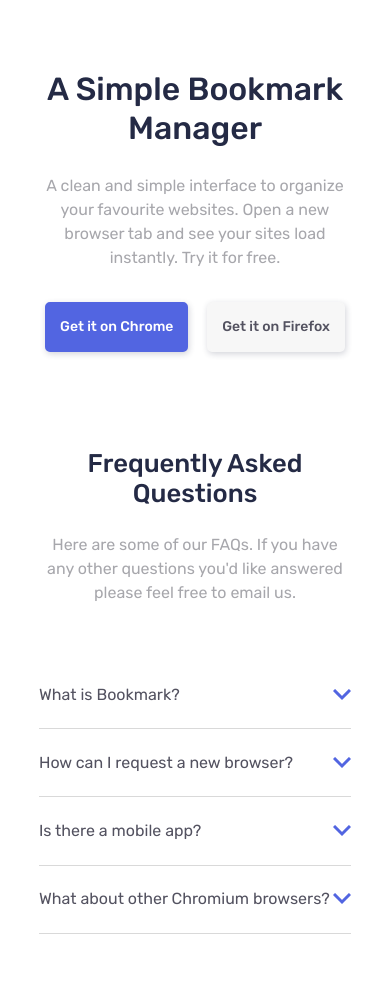
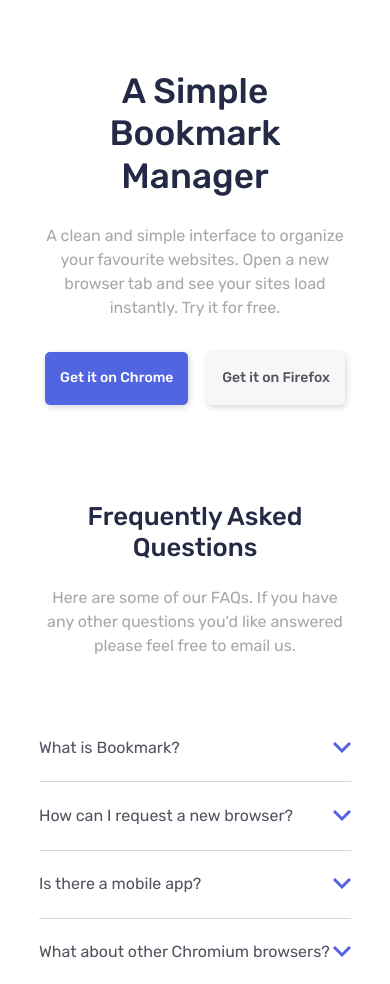
Before and after one commit to H3llynx/5.Bookmark-React, a React (Vite) app: page / in a window 390 px wide. Shown: the part 576-1560 px from the top of the page. Built offline with nearby package versions, Linux system fonts and the light colour scheme.

Commit message:
feat/finished FAQ section and added new button variant to match the non-hero section one

```diff
--- a/src/components/atoms/Button.tsx
+++ b/src/components/atoms/Button.tsx
@@ -1,14 +1,15 @@
 interface ButtonProps {
   text: string;
-  color: "redNav" | "redNews" | "blue" | "grey";
+  color: "redNav" | "redNews" | "blueHero" | "blueSections" | "grey";
 }
 
 export function Button({ text, color }: ButtonProps) {
 
   const variants = {
-    redNav: "my-button uppercase py-[0.9rem] px-[0.8rem] border-white w-full md:w-auto md:px-2 md:py-[0.7rem] md:bg-red md:text-white md:hover:bg-white md:hover:text-red md:border-red group-has-checked:mt-2",
-    redNews: "my-button font-medium py-[0.9rem] px-[0.8rem] border-red bg-red w-full text-sm text-white md:px-[1.6rem] md:py-[0.75rem] md:w-auto md:hover:bg-white md:hover:text-red",
-    blue: "my-button font-medium py-[0.8rem] px-[0.8rem] border-blue bg-blue text-white md:px-[1.6rem] hover:text-blue hover:bg-white",
+    redNav: "my-button uppercase py-[0.9rem] px-[0.8rem] border-white md:w-auto md:px-2 md:py-[0.7rem] md:bg-red md:text-white md:border-red md:hover:bg-white md:hover:text-red w-full group-has-checked:mt-2",
+    redNews: "my-button font-medium py-[0.9rem] px-[0.8rem] border-red bg-red text-sm text-white md:px-[1.6rem] md:py-[0.75rem] md:w-auto md:hover:bg-white md:hover:text-red w-full;",
+    blueHero: "my-button blue-button py-[0.9rem] px-[0.8rem] md:px-[1.6rem]",
+    blueSections: "my-button blue-button py-[0.8rem] px-[1.5rem]",
     grey: "my-button font-medium py-[0.8rem] px-[0.8rem] border-grey-btn bg-grey-btn text-grey-dark md:px-[1.6rem] hover:bg-white hover:border-grey-dark"
   }
 
--- a/src/components/molecules/FaqBlock.tsx
+++ b/src/components/molecules/FaqBlock.tsx
@@ -2,7 +2,7 @@
 
 export function FaqBlock() {
   return (
-        <div className="m-auto max-w-[550px] my-3.5 border-separators sm:border-t">
+    <div className="m-auto max-w-[550px] my-3.5 text-left border-separators sm:border-t">
       <Details title="What is Bookmark?" p="
                     Integer vulputate diam id blandit dapibus. Curabitur auctor elit nec magna tristique tempus.
                   Curabitur ornare, odio vel sagittis consequat, erat justo posuere felis, ut consectetur lorem
--- a/src/components/molecules/HeroFloatingText.tsx
+++ b/src/components/molecules/HeroFloatingText.tsx
@@ -7,7 +7,7 @@
             <p className="md:text-left">A clean and simple interface to organize your favourite websites. Open a new browser
                 tab and see your sites load instantly. Try it for free.</p>
             <div className="flex gap-[1.2rem] mt-2 justify-center md:justify-start text-sm">
-                <Button text="Get it on Chrome" color="blue" />
+                <Button text="Get it on Chrome" color="blueHero" />
                 <Button text="Get it on Firefox" color="grey" />
             </div>
         </div>
--- a/src/components/organisms/FaqSection.tsx
+++ b/src/components/organisms/FaqSection.tsx
@@ -9,7 +9,7 @@
       <p className="m-auto lg:max-w-[40vw]">Here are some of our FAQs. If you have any other questions you'd
         like answered please feel free to email us.</p>
       <FaqBlock />
-      <Button color="blue" text="More info" />
+      <Button color="blueSections" text="More info" />
     </section>
   )
 }
--- a/src/styles/styles.css
+++ b/src/styles/styles.css
@@ -73,13 +73,18 @@
         @apply absolute z-[-1] bg-blue w-[82%] aspect-16/10;
     }
 
+    .blue-button {
+        @apply font-medium border-blue bg-blue text-white hover:text-blue hover:bg-white
+    }
+
     .my-button {
         transition: 0.4s;
         border-radius: 5px;
         box-shadow: 1px 2px 6px rgba(36, 42, 69, 0.2);
         font-weight: 500;
         cursor: pointer;
-        border: 2px solid;
+        border-style: solid;
+        border-width: 2px;
     }
 }
 
@@ -98,7 +103,7 @@
 }
 
 h1 {
-    font-size: clamp(2rem, 6vw, 3rem);
+    font-size: clamp(2.2rem, 6vw, 3rem);
     margin: 1.7rem auto;
     line-height: 1.2;
 }
```
Lines whose indentation alone changed are shown as unchanged.
